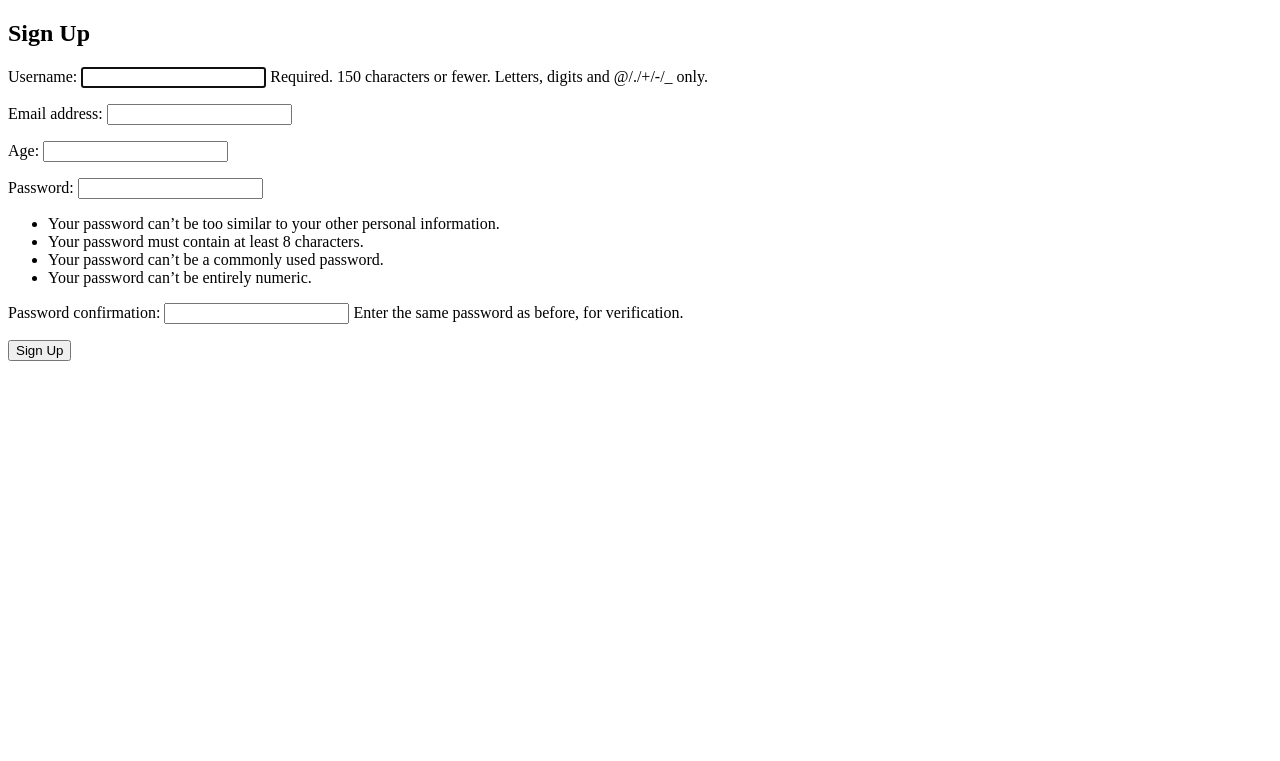
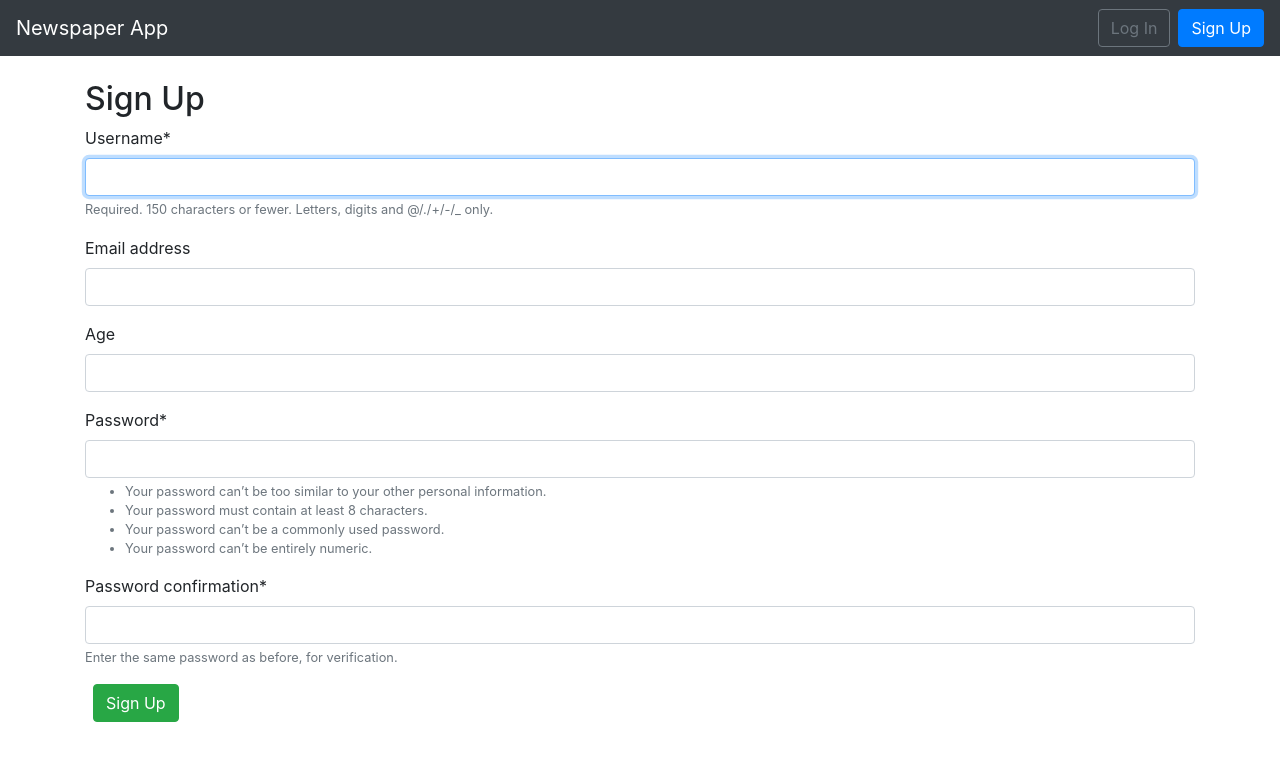
Before and after one commit to patel-himanshu/django-mini-projects, a Django app: page /account/signup/ in a window 1280 px wide. Shown: the top 761 px of the page. Run offline with Django 3.2, Linux system fonts and the light colour scheme; some libraries are stand-ins or nearby versions.

Commit message:
feat: [Newspaper] Add Bootstrap and Crispy Forms

```diff
--- a/newspaper/config/settings.py
+++ b/newspaper/config/settings.py
@@ -38,7 +38,10 @@ INSTALLED_APPS = [
     'django.contrib.messages',
     'django.contrib.staticfiles',
 
+    'crispy_forms',
+
     'account',
+    'page',
 ]
 
 MIDDLEWARE = [
@@ -125,3 +128,5 @@ AUTH_USER_MODEL = 'account.CustomUser'
 
 LOGIN_REDIRECT_URL = 'home'
 LOGOUT_REDIRECT_URL = 'home'
+
+CRISPY_TEMPLATE_PACK = 'bootstrap4'
--- a/newspaper/templates/base.html
+++ b/newspaper/templates/base.html
@@ -1,17 +1,67 @@
 <!DOCTYPE html>
 <html>
 <head>
-    <meta charset="utf-8">
     <title>
         {% block title %}
-            Newspaper App
+        Newspaper App
         {% endblock title %}
     </title>
+
+    <meta charset="utf-8">
+    <meta name="viewport" content="width=device-width, initial-scale=1, shrink-to-fit=no">
+    <link rel="stylesheet" href="https://cdn.jsdelivr.net/npm/bootstrap@4.5.3/dist/css/bootstrap.min.css" integrity="sha384-TX8t27EcRE3e/ihU7zmQxVncDAy5uIKz4rEkgIXeMed4M0jlfIDPvg6uqKI2xXr2" crossorigin="anonymous">
 </head>
 <body>
+    <nav class="navbar navbar-expand-lg navbar-dark bg-dark">
+        <a class="navbar-brand" href="{% url 'home' %}">
+            Newspaper App
+        </a>
+
+        <button class="navbar-toggler" type="button" data-toggle="collapse" data-target="#navbarSupportedContent" aria-controls="navbarSupportedContent" aria-expanded="false" aria-label="Toggle navigation">
+           <span class="navbar-toggler-icon"></span>
+        </button>
+
+        <div class="collapse navbar-collapse" id="navbarSupportedContent">
+            {% if user.is_authenticated %}
+                <ul class="navbar-nav ml-auto">
+                    <li class="nav-item">
+                        <a class="nav-link dropdown-toggle" href="#" id="navbarDropdown" role="button" data-toggle="dropdown" aria-haspopup="true" aria-expanded="false">
+                            {{ user.username }}
+                        </a>
+                        <div class="dropdown-menu dropdown-menu-lg-right" aria-labelledby="navbarDropdown">
+                            <a class="dropdown-item" href="{% url 'password_change'%}">
+                                Change Password
+                            </a>
+
+                            <div class="dropdown-divider"></div>
+
+                            <a class="dropdown-item" href="{% url 'logout' %}">
+                                Log Out
+                            </a>
+                        </div>
+                    </li>
+                </ul>
+            {% else %}
+                <form class="form-inline ml-auto">
+                    <a href="{% url 'login' %}" class="btn btn-outline-secondary">
+                        Log In
+                    </a>
+                    <a href="{% url 'signup' %}" class="btn btn-primary ml-2">
+                        Sign Up
+                    </a>
+                </form>
+            {% endif %}
+        </div>
+    </nav>
+
     <main>
-        {% block content %}
-        {% endblock content %}
+        <div class="container mt-4">
+            {% block content %}
+            {% endblock content %}
+        </div>
     </main>
+
+    <script src="https://code.jquery.com/jquery-3.5.1.slim.min.js" integrity="sha384-DfXdz2htPH0lsSSs5nCTpuj/zy4C+OGpamoFVy38MVBnE+IbbVYUew+OrCXaRkfj" crossorigin="anonymous"></script>
+    <script src="https://cdn.jsdelivr.net/npm/bootstrap@4.5.3/dist/js/bootstrap.bundle.min.js" integrity="sha384-ho+j7jyWK8fNQe+A12Hb8AhRq26LrZ/JpcUGGOn+Y7RsweNrtN/tE3MoK7ZeZDyx" crossorigin="anonymous"></script>
 </body>
 </html>
--- a/newspaper/templates/registration/signup.html
+++ b/newspaper/templates/registration/signup.html
@@ -1,4 +1,5 @@
 {% extends 'base.html' %}
+{% load crispy_forms_tags %}
 
 {% block title %}
     Sign Up
@@ -8,7 +9,10 @@
     <h2>Sign Up</h2>
     <form method="post">
         {% csrf_token %}
-        {{ form.as_p }}
-        <button type="submit">Sign Up</button>
+        {{ form|crispy }}
+
+        <button class="btn btn-success ml-2" type="submit">
+            Sign Up
+        </button>
     </form>
 {% endblock content %}
```
Also changed, not shown: newspaper/templates/registration/login.html (+6 -2 lines), 2 other files.
